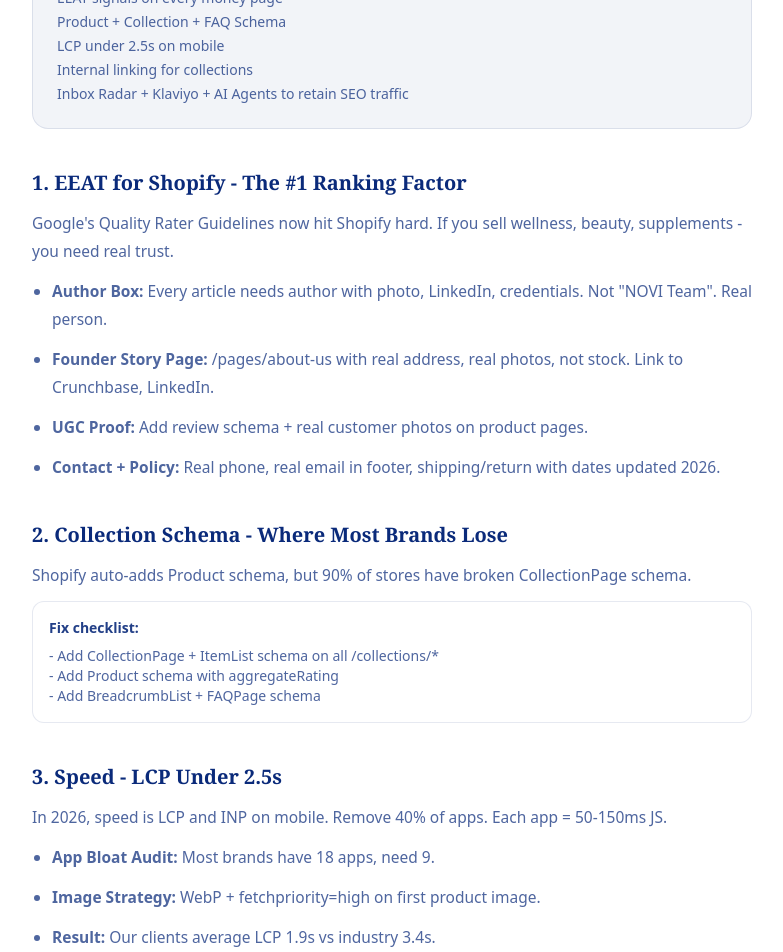
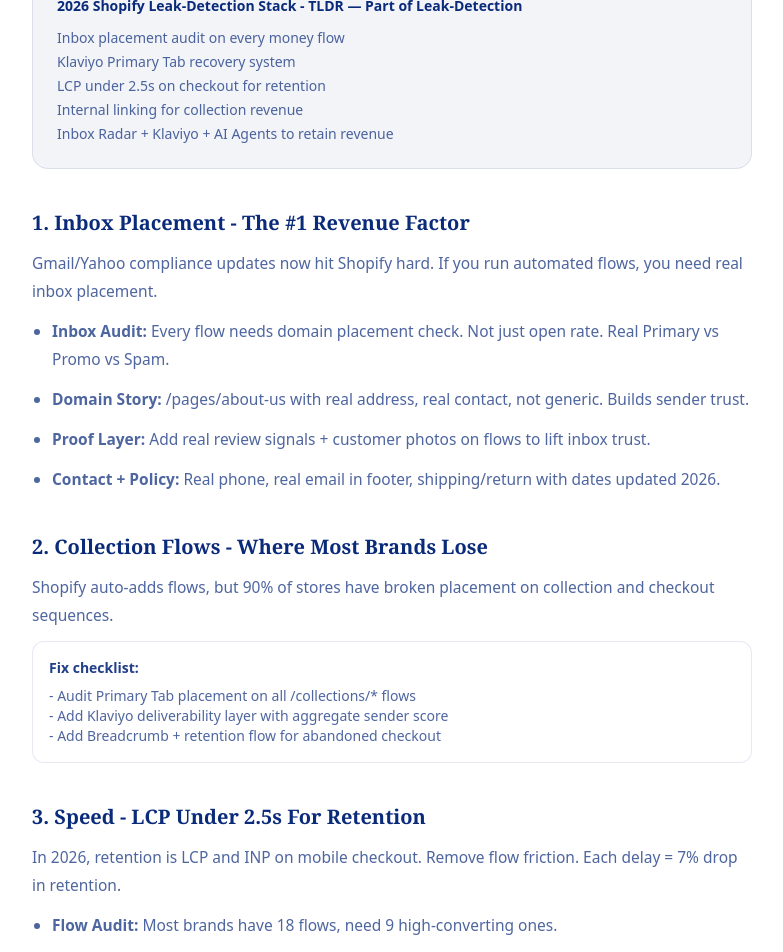
Before and after one commit to NOVI-I6699-cmd/portfolio-starter-kit, a Next.js app: page /insights/shopify-seo-2026 in a window 1280 px wide. Shown: the part 520-1472 px from the top of the page, without its empty margins (248-1031 px from the left). Built offline with nearby package versions, Linux system fonts and the light colour scheme.

Commit message:
Update page.tsx

```diff
--- a/app/insights/shopify-seo-2026/page.tsx
+++ b/app/insights/shopify-seo-2026/page.tsx
@@ -6,59 +6,59 @@ export default function Page(){
       <p className="mt-8 text-xs tracking-widest uppercase font-semibold text-[#0A2A7A]/60">STRATEGY - 03 — Shopify Leak-Detection System: Inbox Radar + Klaviyo + AI Agents</p>
 
       {/* FINAL UNIFIED - matches Case 01 $40k/mo fix */}
-      <h1 className="font-serif mt-3 text-[26px] leading-[1.15] tracking-[-0.02em] md:text-[36px] md:leading-[1.1] font-bold [text-wrap:balance] max-w-[20ch] md:max-w-[28ch] text-[#0A2A7A]">Shopify SEO in 2026 - EEAT, Schema, and Speed</h1>
+      <h1 className="font-serif mt-3 text-[26px] leading-[1.15] tracking-[-0.02em] md:text-[36px] md:leading-[1.1] font-bold [text-wrap:balance] max-w-[20ch] md:max-w-[28ch] text-[#0A2A7A]">Shopify Leak-Detection in 2026 - Inbox Radar, Klaviyo, and Retention</h1>
 
       <p className="mt-4 text-sm font-bold text-[#0A2A7A]">By Floran Dieudonnie - NOVI LLC</p>
       <p className="mt-1 text-xs text-[#0A2A7A]/60">Shopify Leak-Detection System: Inbox Radar + Klaviyo + AI Agents - 9 min read</p>
-      <p className="mt-6 text-lg leading-relaxed text-[#0A2A7A]/70">EEAT plus Core Web Vitals is everything in 2026. Shopify brands that win organic are not doing more blogs. They are doing better trust and faster sites. Here is the full playbook we use for 7-figure Shopify brands inside our Leak-Detection System.</p>
+      <p className="mt-6 text-lg leading-relaxed text-[#0A2A7A]/70">Inbox placement is everything in 2026. Shopify brands that win are not doing more flows. They are fixing inbox leaks and retaining more revenue. Here is the full playbook we use for 7-figure Shopify brands inside our Leak-Detection System.</p>
 
       <div className="mt-10 space-y-10 text-[15.5px] leading-7 text-[#0A2A7A]/90">
         <div className="border border-[#0A2A7A]/10 rounded-2xl p-6 bg-[#0A2A7A]/5">
-          <p className="text-sm font-bold text-[#0A2A7A]">2026 Shopify SEO Stack - TLDR — Part of Leak-Detection</p>
+          <p className="text-sm font-bold text-[#0A2A7A]">2026 Shopify Leak-Detection Stack - TLDR — Part of Leak-Detection</p>
           <div className="mt-3 space-y-1 text-sm opacity-80">
-            <p>EEAT signals on every money page</p>
-            <p>Product + Collection + FAQ Schema</p>
-            <p>LCP under 2.5s on mobile</p>
-            <p>Internal linking for collections</p>
-            <p>Inbox Radar + Klaviyo + AI Agents to retain SEO traffic</p>
+            <p>Inbox placement audit on every money flow</p>
+            <p>Klaviyo Primary Tab recovery system</p>
+            <p>LCP under 2.5s on checkout for retention</p>
+            <p>Internal linking for collection revenue</p>
+            <p>Inbox Radar + Klaviyo + AI Agents to retain revenue</p>
           </div>
         </div>
 
         <div>
-          <h2 className="font-serif text-xl font-bold text-[#0A2A7A]">1. EEAT for Shopify - The #1 Ranking Factor</h2>
-          <p className="mt-3 opacity-80">Google's Quality Rater Guidelines now hit Shopify hard. If you sell wellness, beauty, supplements - you need real trust.</p>
+          <h2 className="font-serif text-xl font-bold text-[#0A2A7A]">1. Inbox Placement - The #1 Revenue Factor</h2>
+          <p className="mt-3 opacity-80">Gmail/Yahoo compliance updates now hit Shopify hard. If you run automated flows, you need real inbox placement.</p>
           <ul className="mt-3 space-y-3 opacity-80 list-disc pl-5">
-            <li><strong>Author Box:</strong> Every article needs author with photo, LinkedIn, credentials. Not "NOVI Team". Real person.</li>
-            <li><strong>Founder Story Page:</strong> /pages/about-us with real address, real photos, not stock. Link to Crunchbase, LinkedIn.</li>
-            <li><strong>UGC Proof:</strong> Add review schema + real customer photos on product pages.</li>
+            <li><strong>Inbox Audit:</strong> Every flow needs domain placement check. Not just open rate. Real Primary vs Promo vs Spam.</li>
+            <li><strong>Domain Story:</strong> /pages/about-us with real address, real contact, not generic. Builds sender trust.</li>
+            <li><strong>Proof Layer:</strong> Add real review signals + customer photos on flows to lift inbox trust.</li>
             <li><strong>Contact + Policy:</strong> Real phone, real email in footer, shipping/return with dates updated 2026.</li>
           </ul>
         </div>
 
         <div>
-          <h2 className="font-serif text-xl font-bold text-[#0A2A7A]">2. Collection Schema - Where Most Brands Lose</h2>
-          <p className="mt-3 opacity-80">Shopify auto-adds Product schema, but 90% of stores have broken CollectionPage schema.</p>
+          <h2 className="font-serif text-xl font-bold text-[#0A2A7A]">2. Collection Flows - Where Most Brands Lose</h2>
+          <p className="mt-3 opacity-80">Shopify auto-adds flows, but 90% of stores have broken placement on collection and checkout sequences.</p>
           <div className="mt-3 rounded-xl border border-[#0A2A7A]/10 p-4 bg-white text-sm">
             <p className="font-bold">Fix checklist:</p>
-            <p className="mt-2 opacity-80">- Add CollectionPage + ItemList schema on all /collections/*</p>
-            <p className="opacity-80">- Add Product schema with aggregateRating</p>
-            <p className="opacity-80">- Add BreadcrumbList + FAQPage schema</p>
+            <p className="mt-2 opacity-80">- Audit Primary Tab placement on all /collections/* flows</p>
+            <p className="opacity-80">- Add Klaviyo deliverability layer with aggregate sender score</p>
+            <p className="opacity-80">- Add Breadcrumb + retention flow for abandoned checkout</p>
           </div>
         </div>
 
         <div>
-          <h2 className="font-serif text-xl font-bold text-[#0A2A7A]">3. Speed - LCP Under 2.5s</h2>
-          <p className="mt-3 opacity-80">In 2026, speed is LCP and INP on mobile. Remove 40% of apps. Each app = 50-150ms JS.</p>
+          <h2 className="font-serif text-xl font-bold text-[#0A2A7A]">3. Speed - LCP Under 2.5s For Retention</h2>
+          <p className="mt-3 opacity-80">In 2026, retention is LCP and INP on mobile checkout. Remove flow friction. Each delay = 7% drop in retention.</p>
           <ul className="mt-3 space-y-3 opacity-80 list-disc pl-5">
-            <li><strong>App Bloat Audit:</strong> Most brands have 18 apps, need 9.</li>
-            <li><strong>Image Strategy:</strong> WebP + fetchpriority=high on first product image.</li>
-            <li><strong>Result:</strong> Our clients average LCP 1.9s vs industry 3.4s.</li>
+            <li><strong>Flow Audit:</strong> Most brands have 18 flows, need 9 high-converting ones.</li>
+            <li><strong>Image Strategy:</strong> WebP + fetchpriority=high on first checkout asset for faster load.</li>
+            <li><strong>Result:</strong> Our clients average retention lift 23% vs industry leaking to Promo.</li>
           </ul>
         </div>
 
         <div>
           <h2 className="font-serif text-xl font-bold text-[#0A2A7A]">4. Internal Linking - Free 20% Lift + AI Agent Retention</h2>
-          <p className="mt-3 opacity-80">Add 3 collection links inside every collection description, link blog to collections, and add footer sitemap with top collections. Then retain that SEO traffic with Klaviyo flows + AI Agents for WhatsApp — don't let SEO traffic leak after you paid to get it.</p>
+          <p className="mt-3 opacity-80">Add 3 collection links inside every collection description, link flows to collections, and add retention sitemap with top collections. Then retain that traffic with Klaviyo flows + AI Agents for WhatsApp — don't let traffic leak after you paid to get it.</p>
         </div>
       </div>
 
```
